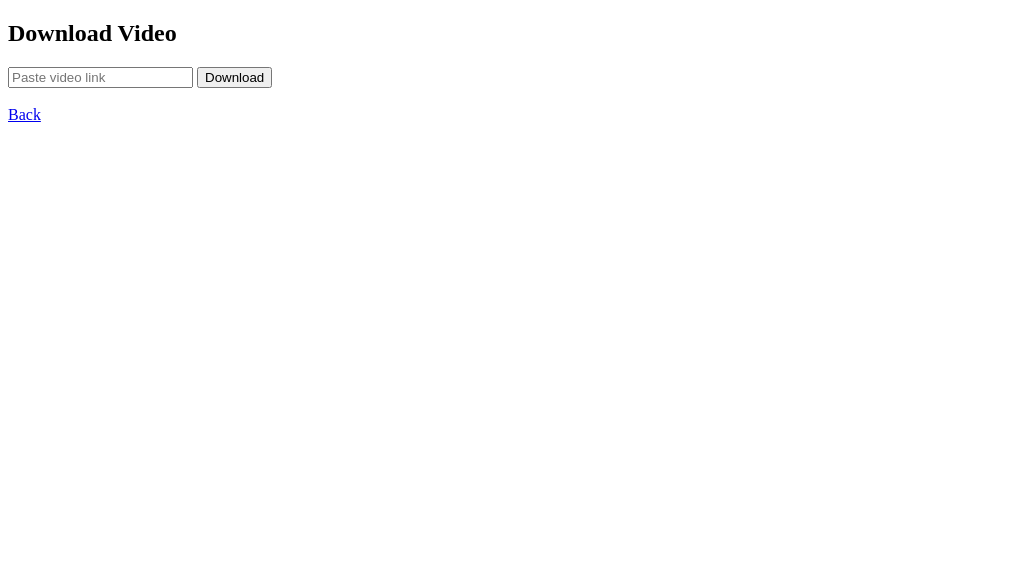
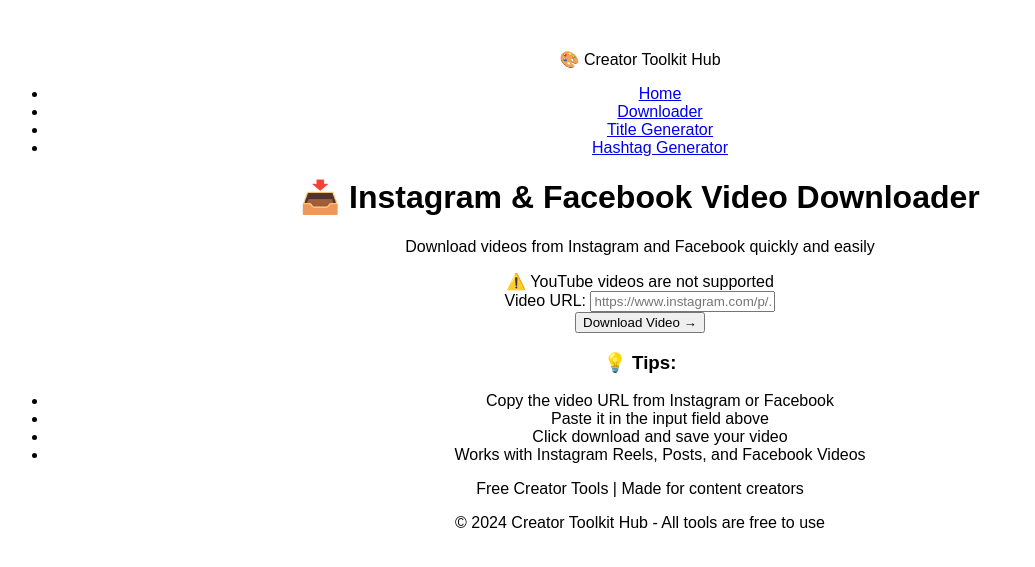
Before and after one commit to karthimathi/Momodownloader, a Flask app: page /downloader in a window 1280 px wide. Shown: the top 567 px of the page, without its empty margins (0-1035 px from the left). Run offline with Flask 3, Linux system fonts and the light colour scheme; some libraries are stand-ins or nearby versions.

Commit message:
Update downloader.html

```diff
--- a/Creator_tools/templates/downloader.html
+++ b/Creator_tools/templates/downloader.html
@@ -1,17 +1,104 @@
+{# templates/downloader.html #}
 <!DOCTYPE html>
-<html>
+<html lang="en">
 <head>
-    <title>Downloader</title>
+    <meta charset="UTF-8">
+    <meta name="viewport" content="width=device-width, initial-scale=1.0">
+    <title>Video Downloader - Creator Toolkit Hub</title>
+    <link rel="stylesheet" href="{{ url_for('static', filename='style.css') }}">
 </head>
 <body>
-    <h2>Download Video</h2>
+    <nav class="navbar">
+        <div class="nav-container">
+            <div class="logo">
+                <span class="logo-icon">🎨</span>
+                <span class="logo-text">Creator Toolkit Hub</span>
+            </div>
+            <ul class="nav-menu">
+                <li><a href="/">Home</a></li>
+                <li><a href="/downloader" class="active">Downloader</a></li>
+                <li><a href="/title">Title Generator</a></li>
+                <li><a href="/hashtag">Hashtag Generator</a></li>
+            </ul>
+            <div class="hamburger">
+                <span></span>
+                <span></span>
+                <span></span>
+            </div>
+        </div>
+    </nav>
 
-    <form method="POST">
-        <input type="text" name="url" placeholder="Paste video link" required>
-        <button type="submit">Download</button>
-    </form>
+    <main class="container">
+        <div class="tool-header">
+            <h1>📥 Instagram & Facebook Video Downloader</h1>
+            <p>Download videos from Instagram and Facebook quickly and easily</p>
+            <div class="warning-note">⚠️ YouTube videos are not supported</div>
+        </div>
 
-    <br>
-    <a href="/">Back</a>
+        <div class="form-container">
+            <form method="POST" action="/downloader" class="tool-form">
+                <div class="form-group">
+                    <label for="url">Video URL:</label>
+                    <input type="url"
+                           id="url"
+                           name="url"
+                           placeholder="https://www.instagram.com/p/... or https://www.facebook.com/..."
+                           required>
+                </div>
+                <button type="submit" class="submit-button">Download Video →</button>
+            </form>
+        </div>
+
+        {% if error %}
+        <div class="error-message">
+            <span class="error-icon">❌</span>
+            <p>{{ error }}</p>
+        </div>
+        {% endif %}
+
+        {% if video_info %}
+        <div class="result-card">
+            <h2>Video Ready for Download</h2>
+            <div class="video-preview">
+                {% if video_info.thumbnail %}
+                <img src="{{ video_info.thumbnail }}" alt="Video thumbnail" class="thumbnail">
+                {% endif %}
+                <div class="video-details">
+                    <h3>{{ video_info.title }}</h3>
+                    {% if video_info.duration %}
+                    <p>Duration: {{ video_info.duration }} seconds</p>
+                    {% endif %}
+                </div>
+            </div>
+            <a href="{{ video_info.url }}" class="download-button" download>Download Video</a>
+            <p class="download-note">Note: Right-click and select "Save link as" if download doesn't start automatically</p>
+        </div>
+        {% endif %}
+
+        <div class="tips-section">
+            <h3>💡 Tips:</h3>
+            <ul>
+                <li>Copy the video URL from Instagram or Facebook</li>
+                <li>Paste it in the input field above</li>
+                <li>Click download and save your video</li>
+                <li>Works with Instagram Reels, Posts, and Facebook Videos</li>
+            </ul>
+        </div>
+    </main>
+
+    <footer class="footer">
+        <p>Free Creator Tools | Made for content creators</p>
+        <p class="footer-note">© 2024 Creator Toolkit Hub - All tools are free to use</p>
+    </footer>
+
+    <script>
+        const hamburger = document.querySelector('.hamburger');
+        const navMenu = document.querySelector('.nav-menu');
+
+        hamburger.addEventListener('click', () => {
+            hamburger.classList.toggle('active');
+            navMenu.classList.toggle('active');
+        });
+    </script>
 </body>
 </html>
```
